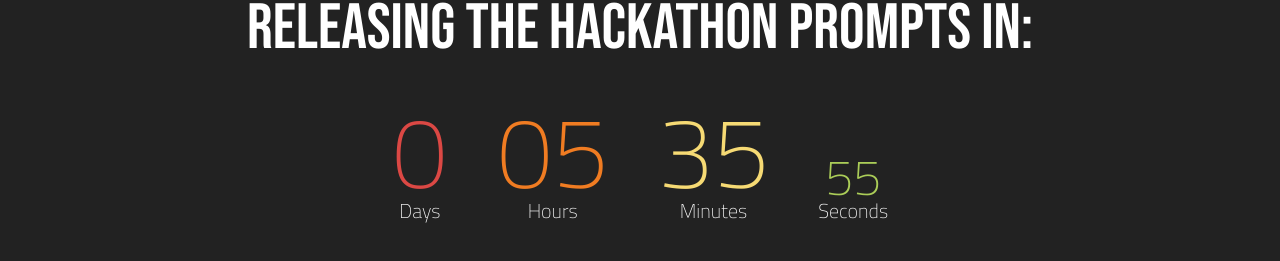
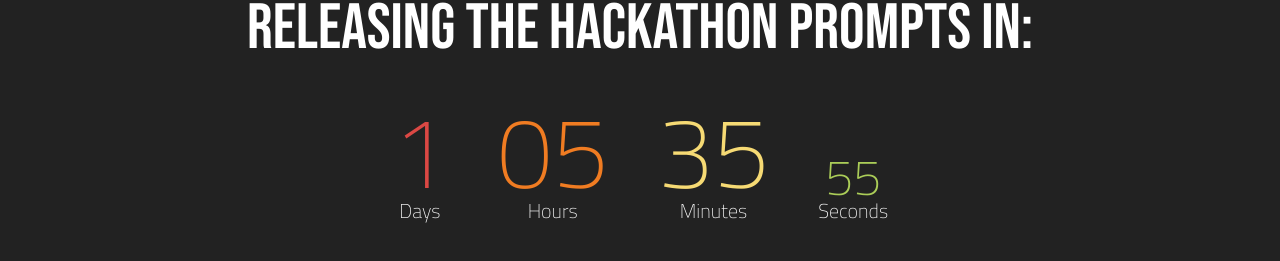
Before and after one commit to bLanK-sudo/devathon, a plain HTML site: page index.html in a window 1280 px wide. Shown: the part 783-1044 px from the top of the page. Drawn offline with nearby package versions, Linux system fonts and the light colour scheme.

Commit message:
New Date since hackathon was extended

```diff
--- a/index.html
+++ b/index.html
@@ -66,7 +66,7 @@
         function makeTimer() {
 
         //		var endTime = new Date("29 April 2018 9:56:00 GMT+01:00");
-            var endTime = new Date("11 August 2022 00:00:00 GMT+05:30");
+            var endTime = new Date("12 August 2022 00:00:00 GMT+05:30");
                 endTime = (Date.parse(endTime) / 1000);
 
                 var now = new Date();
```
